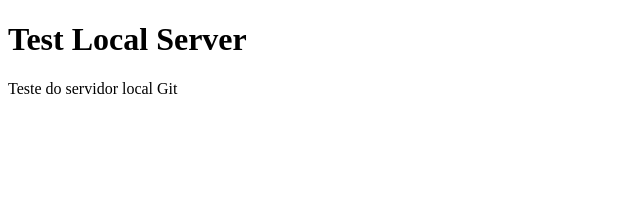
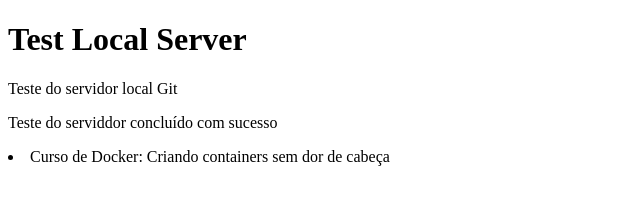
Before and after one commit to BatistaQ/alura-git, a plain HTML site: page index.html in a window 1280 px wide. Shown: the whole page, without its empty margins (0-640 px from the left). Drawn offline with Linux system fonts and the light colour scheme.

Commit message:
inseri as informações da branch 'lista'

```diff
--- a/index.html
+++ b/index.html
@@ -9,5 +9,7 @@
 <body>
     <h1>Test Local Server</h1>
     <p>Teste do servidor local Git</p>
+    <p>Teste do serviddor concluído com sucesso</p>
+    <li>Curso de Docker: Criando containers sem dor de cabeça</li>
 </body>
 </html>
```
